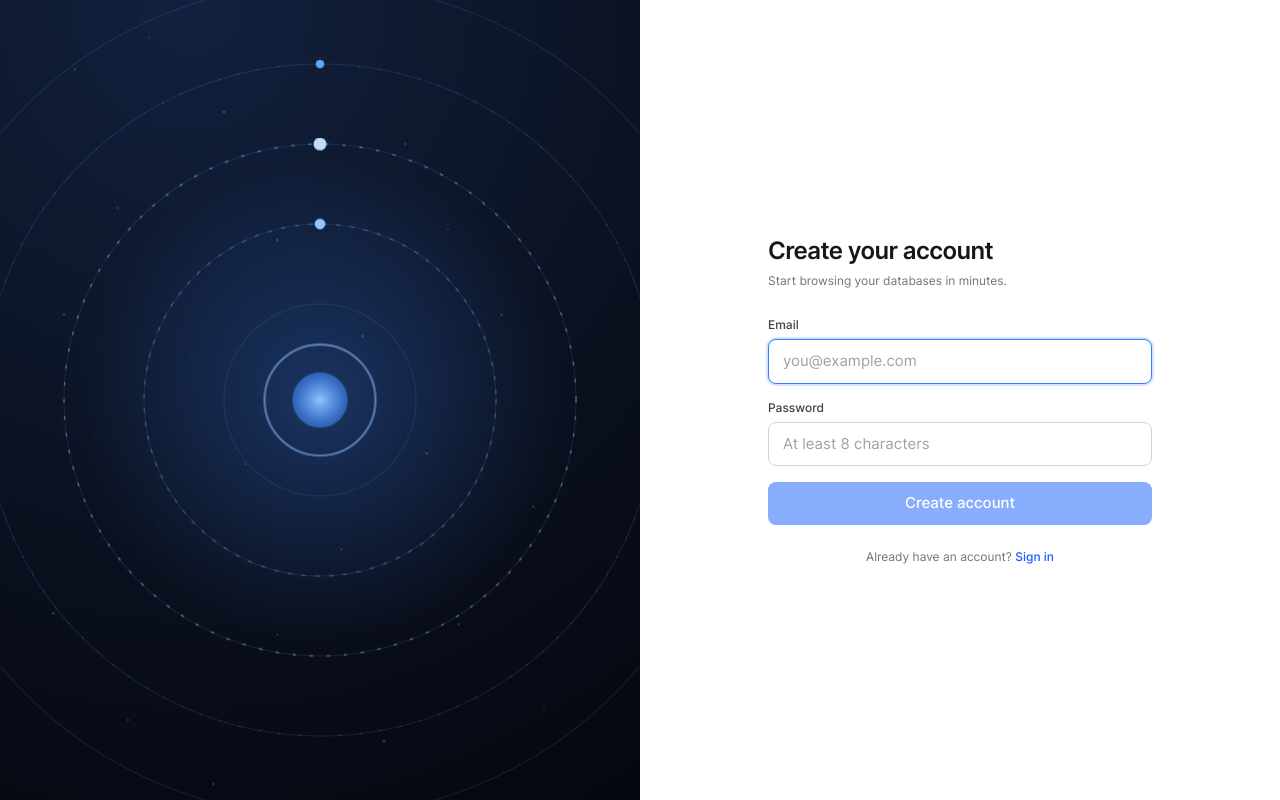
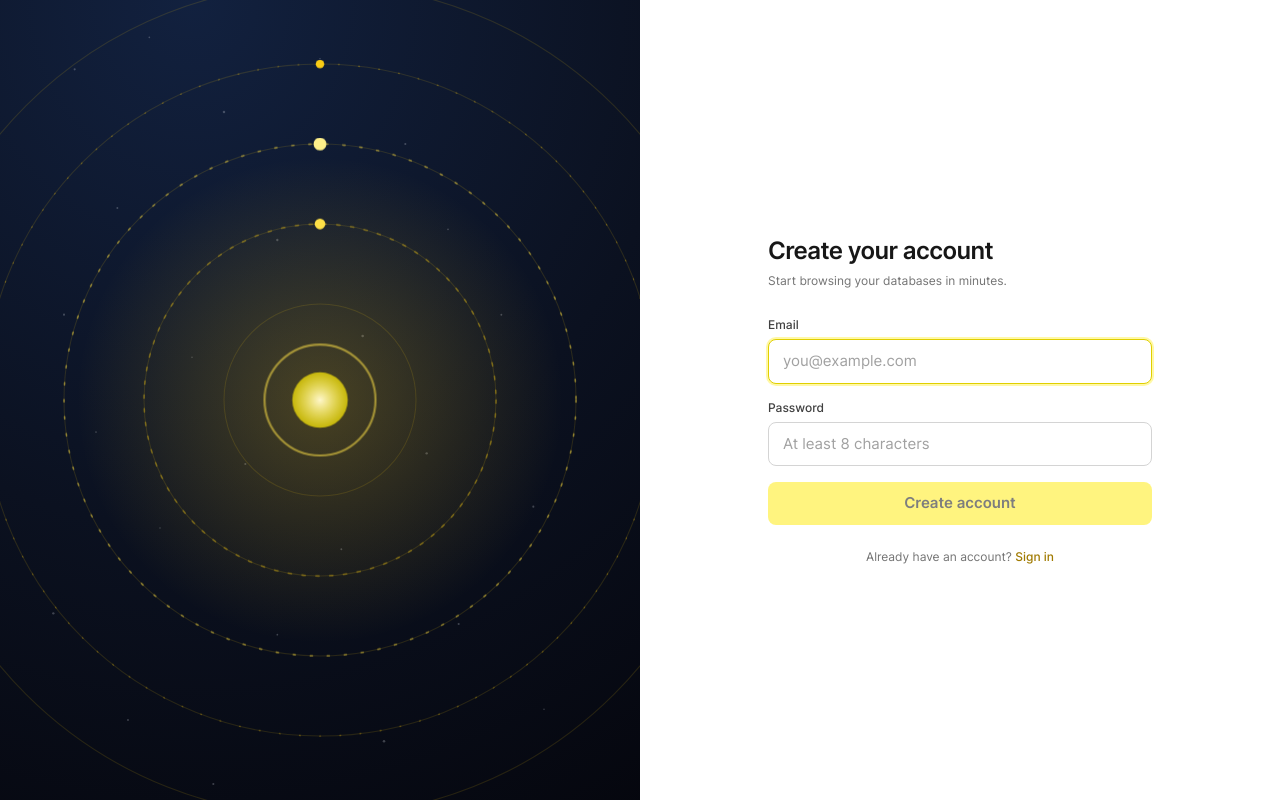
Before and after one commit to your-moon/inner-ring-studio, a Next.js app: page /signup in a window 1280 px wide. Built offline with nearby package versions, Linux system fonts and the light colour scheme.

Commit message:
Rebrand accent to Mercury yellow (#FFEB02) across auth, nav, and primary CTAs

```diff
--- a/src/app/(main)/account/page.tsx
+++ b/src/app/(main)/account/page.tsx
@@ -54,7 +54,7 @@ export default function AccountPage() {
 }
 
 const input =
-  "w-full rounded-lg border border-neutral-300 bg-white px-3 py-2 text-sm outline-none focus:border-blue-500 dark:border-neutral-700 dark:bg-neutral-950";
+  "w-full rounded-lg border border-neutral-300 bg-white px-3 py-2 text-sm outline-none focus:border-[#e0cf00] dark:border-neutral-700 dark:bg-neutral-950";
 
 function ChangePassword() {
   const [current, setCurrent] = useState("");
@@ -107,7 +107,7 @@ function ChangePassword() {
         <button
           onClick={submit}
           disabled={busy || !current || next.length < 8}
-          className="rounded-lg bg-blue-600 px-4 py-2 text-sm font-medium text-white hover:bg-blue-500 disabled:opacity-50"
+          className="rounded-lg bg-[#FFEB02] px-4 py-2 text-sm font-semibold text-black hover:bg-[#f2df00] disabled:opacity-50"
         >
           {busy ? "Updating…" : "Update password"}
         </button>
--- a/src/app/(main)/connections/[id]/edit/page.tsx
+++ b/src/app/(main)/connections/[id]/edit/page.tsx
@@ -140,7 +140,7 @@ export default function EditConnectionPage() {
             <button
               onClick={save}
               disabled={busy}
-              className="rounded-lg bg-blue-600 px-4 py-2 text-sm font-medium text-white hover:bg-blue-500 disabled:opacity-50"
+              className="rounded-lg bg-[#FFEB02] px-4 py-2 text-sm font-semibold text-black hover:bg-[#f2df00] disabled:opacity-50"
             >
               {busy ? "Saving…" : "Save"}
             </button>
--- a/src/app/(main)/connections/new/page.tsx
+++ b/src/app/(main)/connections/new/page.tsx
@@ -126,7 +126,7 @@ export default function NewConnectionPage() {
   }
 
   const input =
-    "w-full rounded-lg border border-neutral-300 bg-white px-3 py-2 text-sm outline-none focus:border-blue-500 dark:border-neutral-700 dark:bg-neutral-950";
+    "w-full rounded-lg border border-neutral-300 bg-white px-3 py-2 text-sm outline-none focus:border-[#e0cf00] dark:border-neutral-700 dark:bg-neutral-950";
 
   const driverBtn = (d: Driver, label: string) => (
     <button
@@ -135,7 +135,7 @@ export default function NewConnectionPage() {
       className={
         "flex-1 rounded-lg border px-4 py-2 text-sm font-medium " +
         (f.driver === d
-          ? "border-blue-500 bg-blue-50 text-blue-700 dark:bg-blue-950 dark:text-blue-300"
+          ? "border-[#e0cf00] bg-yellow-50 text-yellow-800 dark:bg-yellow-950/40 dark:text-yellow-300"
           : "border-neutral-300 dark:border-neutral-700")
       }
     >
@@ -239,7 +239,7 @@ export default function NewConnectionPage() {
               type="checkbox"
               checked={f.ssl}
               onChange={(e) => set("ssl", e.target.checked)}
-              className="h-4 w-4 accent-blue-600"
+              className="h-4 w-4 accent-[#e0cf00]"
             />
             Use SSL
           </label>
@@ -248,7 +248,7 @@ export default function NewConnectionPage() {
               type="checkbox"
               checked={f.readOnly}
               onChange={(e) => set("readOnly", e.target.checked)}
-              className="h-4 w-4 accent-blue-600"
+              className="h-4 w-4 accent-[#e0cf00]"
             />
             Read-only (block all writes) — recommended for production
           </label>
@@ -277,7 +277,7 @@ export default function NewConnectionPage() {
             <button
               onClick={save}
               disabled={busy || !canSave}
-              className="rounded-lg bg-blue-600 px-4 py-2 text-sm font-medium text-white hover:bg-blue-500 disabled:opacity-50"
+              className="rounded-lg bg-[#FFEB02] px-4 py-2 text-sm font-semibold text-black hover:bg-[#f2df00] disabled:opacity-50"
             >
               Save & connect
             </button>
--- a/src/app/(main)/connections/page.tsx
+++ b/src/app/(main)/connections/page.tsx
@@ -109,7 +109,7 @@ export default function ConnectionManagerPage() {
                     </button>
                     <button
                       onClick={() => act(c.id, "test")}
-                      className="mr-2 rounded-md border border-neutral-300 px-3 py-1 text-xs font-medium hover:border-blue-500 dark:border-neutral-700"
+                      className="mr-2 rounded-md border border-neutral-300 px-3 py-1 text-xs font-medium hover:border-[#e0cf00] dark:border-neutral-700"
                     >
                       Retry
                     </button>
@@ -122,7 +122,7 @@ export default function ConnectionManagerPage() {
                     </button>
                     <Link
                       href={`/connections/${c.id}/edit`}
-                      className="mr-2 rounded-md border border-neutral-300 px-3 py-1 text-xs font-medium hover:border-blue-500 dark:border-neutral-700"
+                      className="mr-2 rounded-md border border-neutral-300 px-3 py-1 text-xs font-medium hover:border-[#e0cf00] dark:border-neutral-700"
                     >
                       Edit
                     </Link>
--- a/src/app/(main)/local/page.tsx
+++ b/src/app/(main)/local/page.tsx
@@ -35,7 +35,7 @@ export default function LocalConnectionPage() {
           </div>
           <Link
             href="/connections/new"
-            className="flex items-center gap-1.5 rounded-lg bg-blue-600 px-4 py-2 text-sm font-medium text-white hover:bg-blue-500"
+            className="flex items-center gap-1.5 rounded-lg bg-[#FFEB02] px-4 py-2 text-sm font-semibold text-black hover:bg-[#f2df00]"
           >
             <Plus size={16} weight="bold" />
             New connection
@@ -57,7 +57,7 @@ export default function LocalConnectionPage() {
             </div>
             <Link
               href="/connections/new"
-              className="flex items-center gap-1.5 rounded-lg bg-blue-600 px-4 py-2 text-sm font-medium text-white hover:bg-blue-500"
+              className="flex items-center gap-1.5 rounded-lg bg-[#FFEB02] px-4 py-2 text-sm font-semibold text-black hover:bg-[#f2df00]"
             >
               <Plus size={16} weight="bold" />
               Add your first connection
@@ -72,7 +72,7 @@ export default function LocalConnectionPage() {
               <Link
                 key={conn.id}
                 href={`/vault/${conn.id}`}
-                className="group flex flex-col gap-2 rounded-xl border border-neutral-200 bg-white p-4 transition-colors hover:border-blue-400 dark:border-neutral-800 dark:bg-neutral-900"
+                className="group flex flex-col gap-2 rounded-xl border border-neutral-200 bg-white p-4 transition-colors hover:border-[#e6d400] dark:border-neutral-800 dark:bg-neutral-900"
               >
                 <div className="flex items-center gap-2">
                   <Database size={18} className="text-neutral-500" />
--- a/src/app/(main)/nav-layout.tsx
+++ b/src/app/(main)/nav-layout.tsx
@@ -230,7 +230,7 @@ export default function NavigationLayout({ children }: PropsWithChildren) {
                     className="flex min-w-0 items-center gap-2 text-sm hover:underline"
                     title={me.email ?? ""}
                   >
-                    <span className="flex h-7 w-7 shrink-0 items-center justify-center rounded-full bg-blue-100 text-xs font-semibold text-blue-700 dark:bg-blue-950 dark:text-blue-300">
+                    <span className="flex h-7 w-7 shrink-0 items-center justify-center rounded-full bg-yellow-100 text-xs font-semibold text-yellow-800 dark:bg-yellow-950/40 dark:text-yellow-300">
                       {(me.email ?? "?").slice(0, 1).toUpperCase()}
                     </span>
                     <span className="truncate text-neutral-600 dark:text-neutral-300">
--- a/src/app/(main)/vault-storage/page.tsx
+++ b/src/app/(main)/vault-storage/page.tsx
@@ -99,7 +99,7 @@ export default function VaultStoragePage() {
         <button
           disabled={busy || !status?.remote}
           onClick={() => post({ action: "sync" })}
-          className="mt-4 rounded-lg bg-blue-600 px-4 py-2 text-sm font-medium text-white hover:bg-blue-500 disabled:opacity-50"
+          className="mt-4 rounded-lg bg-[#FFEB02] px-4 py-2 text-sm font-semibold text-black hover:bg-[#f2df00] disabled:opacity-50"
         >
           {busy ? "Working…" : "Sync now (pull + push)"}
         </button>
--- a/src/app/login/page.tsx
+++ b/src/app/login/page.tsx
@@ -104,7 +104,7 @@ function LoginForm() {
       {isCloud && (
         <p className="mt-6 text-center text-sm text-neutral-500">
           Don&apos;t have an account?{" "}
-          <Link href="/signup" className="font-medium text-blue-600 hover:underline">
+          <Link href="/signup" className="font-medium text-[#a07a00] hover:underline dark:text-[#FFEB02]">
             Sign up
           </Link>
         </p>
--- a/src/app/signup/page.tsx
+++ b/src/app/signup/page.tsx
@@ -78,7 +78,7 @@ export default function SignupPage() {
 
       <p className="mt-6 text-center text-sm text-neutral-500">
         Already have an account?{" "}
-        <Link href="/login" className="font-medium text-blue-600 hover:underline">
+        <Link href="/login" className="font-medium text-[#a07a00] hover:underline dark:text-[#FFEB02]">
           Sign in
         </Link>
       </p>
--- a/src/components/auth-shell.tsx
+++ b/src/components/auth-shell.tsx
@@ -32,18 +32,18 @@ function OrbitalScene() {
     >
       <defs>
         <radialGradient id="glow" cx="50%" cy="50%" r="50%">
-          <stop offset="0%" stopColor="#3b82f6" stopOpacity="0.28" />
-          <stop offset="60%" stopColor="#3b82f6" stopOpacity="0" />
+          <stop offset="0%" stopColor="#f5c518" stopOpacity="0.26" />
+          <stop offset="60%" stopColor="#f5c518" stopOpacity="0" />
         </radialGradient>
         <radialGradient id="core" cx="50%" cy="50%" r="50%">
-          <stop offset="0%" stopColor="#93c5fd" stopOpacity="1" />
-          <stop offset="100%" stopColor="#3b82f6" stopOpacity="0.6" />
+          <stop offset="0%" stopColor="#fff7cc" stopOpacity="1" />
+          <stop offset="100%" stopColor="#FFEB02" stopOpacity="0.7" />
         </radialGradient>
       </defs>
 
       {/* stars */}
       {STARS.map(([x, y, r], i) => (
-        <circle key={i} cx={x} cy={y} r={r} fill="#cbd5e1" opacity={0.25} />
+        <circle key={i} cx={x} cy={y} r={r} fill="#e2e8f0" opacity={0.25} />
       ))}
 
       {/* glow behind the rings */}
@@ -56,29 +56,29 @@ function OrbitalScene() {
           cx="300"
           cy="400"
           r={r}
-          stroke="#60a5fa"
-          strokeOpacity={0.14}
+          stroke="#facc15"
+          strokeOpacity={0.13}
           strokeWidth="1"
         />
       ))}
 
       {/* orbiting dashed rings + planets */}
       <g style={spin(60)}>
-        <circle cx="300" cy="400" r="240" stroke="#93c5fd" strokeOpacity="0.45" strokeWidth="1.5" strokeDasharray="2 14" strokeLinecap="round" />
-        <circle cx="300" cy="160" r="6" fill="#bfdbfe" />
+        <circle cx="300" cy="400" r="240" stroke="#fde047" strokeOpacity="0.5" strokeWidth="1.5" strokeDasharray="2 14" strokeLinecap="round" />
+        <circle cx="300" cy="160" r="6" fill="#fef08a" />
       </g>
       <g style={spin(90, "reverse")}>
-        <circle cx="300" cy="400" r="315" stroke="#3b82f6" strokeOpacity="0.4" strokeWidth="1" strokeDasharray="1 18" strokeLinecap="round" />
-        <circle cx="300" cy="85" r="4" fill="#60a5fa" />
+        <circle cx="300" cy="400" r="315" stroke="#f5c518" strokeOpacity="0.4" strokeWidth="1" strokeDasharray="1 18" strokeLinecap="round" />
+        <circle cx="300" cy="85" r="4" fill="#facc15" />
       </g>
       <g style={spin(40)}>
-        <circle cx="300" cy="400" r="165" stroke="#60a5fa" strokeOpacity="0.35" strokeWidth="1.5" strokeDasharray="3 10" strokeLinecap="round" />
-        <circle cx="300" cy="235" r="5" fill="#93c5fd" />
+        <circle cx="300" cy="400" r="165" stroke="#facc15" strokeOpacity="0.38" strokeWidth="1.5" strokeDasharray="3 10" strokeLinecap="round" />
+        <circle cx="300" cy="235" r="5" fill="#fde047" />
       </g>
 
       {/* glowing core */}
       <circle cx="300" cy="400" r="26" fill="url(#core)" />
-      <circle cx="300" cy="400" r="52" stroke="#93c5fd" strokeOpacity="0.55" strokeWidth="2" />
+      <circle cx="300" cy="400" r="52" stroke="#fde047" strokeOpacity="0.55" strokeWidth="2" />
     </svg>
   );
 }
@@ -160,7 +160,9 @@ export default function AuthShell({
 
 /** Shared field + button styles for the auth forms. */
 export const authInput =
-  "w-full rounded-lg border border-neutral-300 bg-white px-3.5 py-2.5 text-[15px] text-neutral-900 outline-none transition-colors placeholder:text-neutral-400 focus:border-blue-500 focus:ring-2 focus:ring-blue-500/20 dark:border-neutral-700 dark:bg-neutral-900 dark:text-white";
+  "w-full rounded-lg border border-neutral-300 bg-white px-3.5 py-2.5 text-[15px] text-neutral-900 outline-none transition-colors placeholder:text-neutral-400 focus:border-[#e0cf00] focus:ring-2 focus:ring-[#FFEB02]/35 dark:border-neutral-700 dark:bg-neutral-900 dark:text-white";
 
+// Brand CTA: Mercury yellow fill with black label (yellow is too light for white
+// text — matches fms `onBrand = black`).
 export const authButton =
-  "w-full rounded-lg bg-blue-600 py-2.5 text-[15px] font-medium text-white transition-colors hover:bg-blue-500 disabled:cursor-not-allowed disabled:opacity-50";
+  "w-full rounded-lg bg-[#FFEB02] py-2.5 text-[15px] font-semibold text-black transition-colors hover:bg-[#f2df00] disabled:cursor-not-allowed disabled:opacity-50";
--- a/src/components/gui/import-csv-dialog.tsx
+++ b/src/components/gui/import-csv-dialog.tsx
@@ -118,7 +118,7 @@ export default function ImportCsvDialog({
               </p>
               <button
                 onClick={onClose}
-                className="mt-4 rounded-lg bg-blue-600 px-4 py-2 text-sm font-medium text-white hover:bg-blue-500"
+                className="mt-4 rounded-lg bg-[#FFEB02] px-4 py-2 text-sm font-semibold text-black hover:bg-[#f2df00]"
               >
                 Done
               </button>
@@ -182,7 +182,7 @@ export default function ImportCsvDialog({
             <button
               onClick={runImport}
               disabled={busy || mappedCols.length === 0}
-              className="rounded-lg bg-blue-600 px-4 py-2 text-sm font-medium text-white hover:bg-blue-500 disabled:opacity-50"
+              className="rounded-lg bg-[#FFEB02] px-4 py-2 text-sm font-semibold text-black hover:bg-[#f2df00] disabled:opacity-50"
             >
               {busy
                 ? "Importing…"
```
